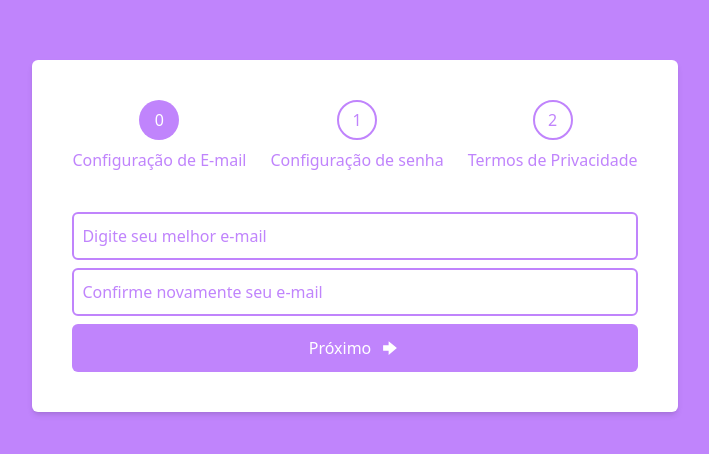
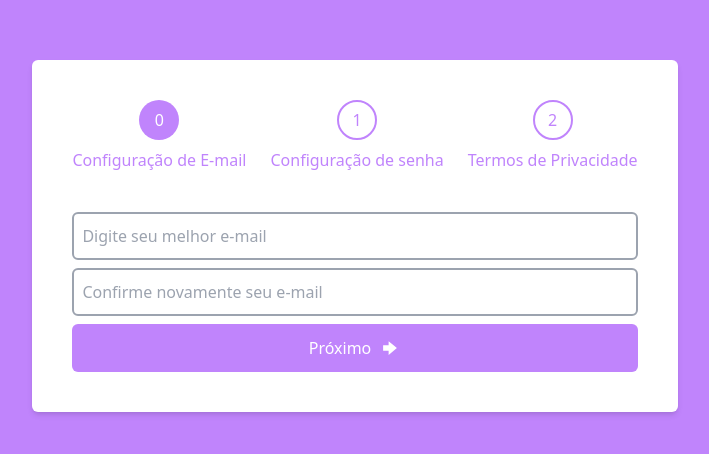
Before and after one commit to ruanvsrateira/step-by-step-form-tailwind, a React (Vite) app: page / in a window 1280 px wide. Shown: the part 164-618 px from the top of the page, without its empty margins (285-994 px from the left). Built offline with nearby package versions, Linux system fonts and the light colour scheme.

Commit message:
refactor-styles: change input styles

```diff
--- a/src/components/Input/index.tsx
+++ b/src/components/Input/index.tsx
@@ -25,11 +25,11 @@ export const Input = ({ error, ...props }: InputProps) => {
   return (
     <div className="w-full">
       <input
-        className="w-full border-2 h-12 px-2 rounded-md border-purple-400 placeholder:text-purple-400 hover:border-purple-600 transition-colors text-gray-600"
+        className="w-full border-2 h-12 px-2 rounded-md border-gray-400 placeholder:text-gray-400 hover:border-gray-500 transition-colors text-gray-600"
         {...props}
         value={props.value as string}
       />
-      {error && <span className="text-gray-600 italic">({error})</span>}
+      {error && <span className="text-red-500 ">{error}</span>}
     </div>
   );
 };
```
